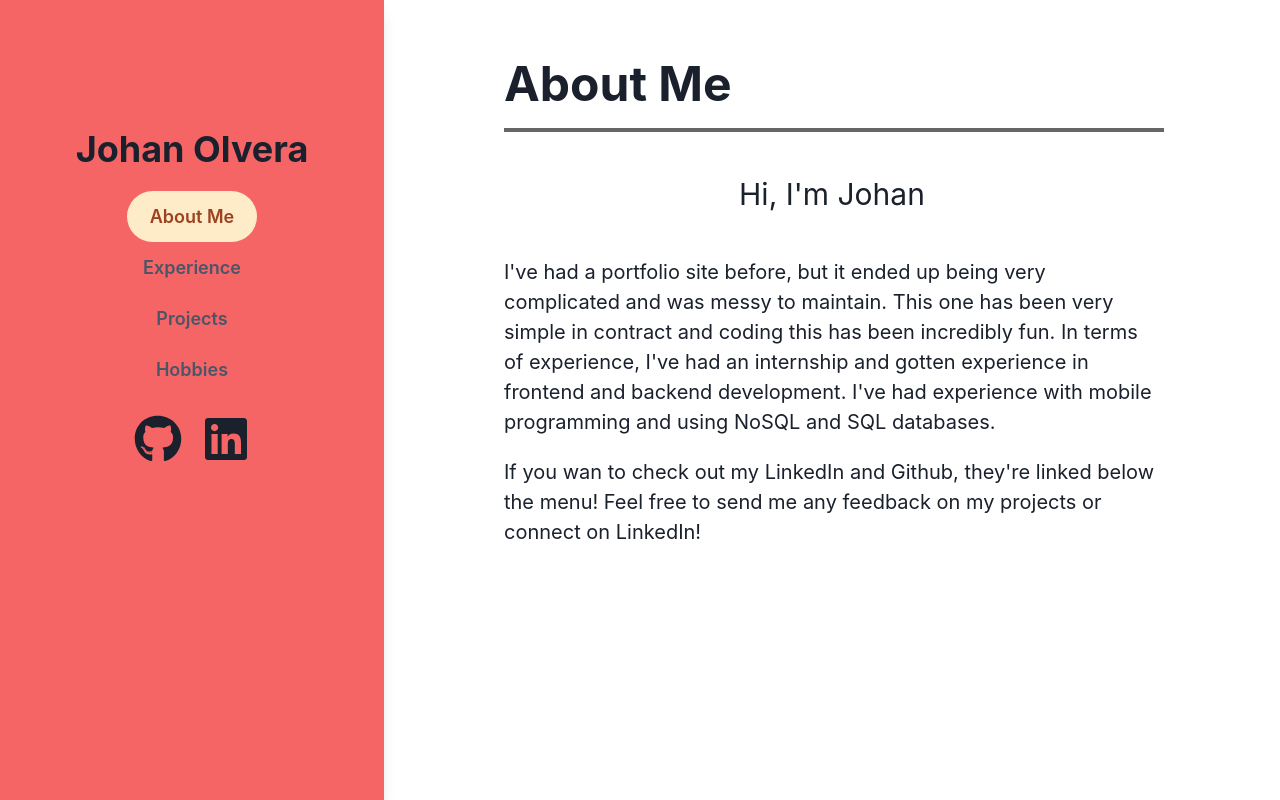
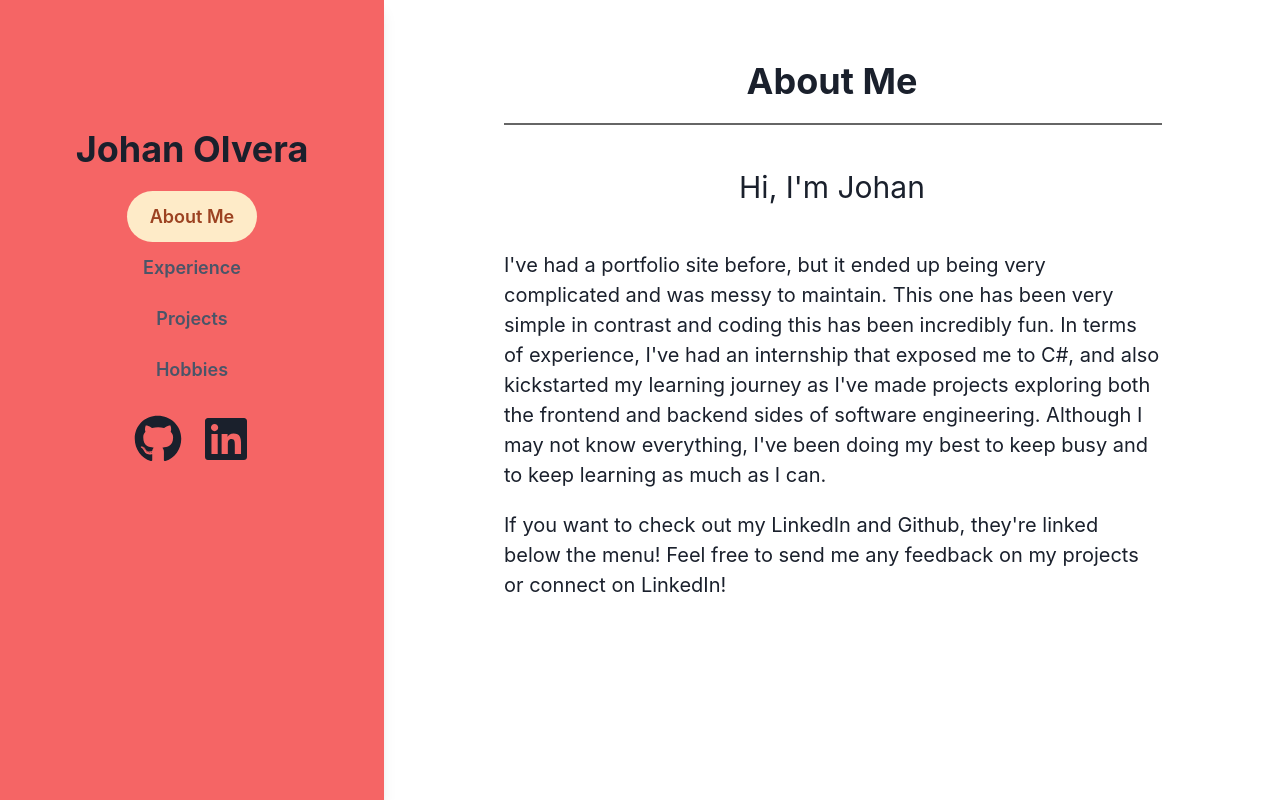
Before and after one commit to Jolvera2001/jolvera2001.github.io, a React (Vite) app: page / in a window 1280 px wide. Built offline with nearby package versions, Linux system fonts and the light colour scheme.

Commit message:
Added links to projects and reformatted site

```diff
--- a/src/App.jsx
+++ b/src/App.jsx
@@ -65,8 +65,10 @@ function App() {
           <SlideFade in={activeTab === 'aboutMe'}>
             <Box p={5} m={5}>
               <Stack spacing={5}>
-                <Heading size='2xl'>About Me</Heading>
-                <Divider borderWidth='2px' borderColor='black' />
+                <Center>
+                  <Heading>About Me</Heading>
+                </Center>
+                <Divider borderWidth='1.5px' borderColor='black' />
                 <Center>
                   <Text fontSize='3xl' my={5} >{personalData.aboutMeData.intro}</Text>
                 </Center>
@@ -80,8 +82,10 @@ function App() {
           <SlideFade in={activeTab === 'experience'}>
             <Box p={5} m={5}>
               <Stack spacing={5}>
-                <Heading size='2xl'>Experience</Heading>
-                <Divider borderWidth='2px' borderColor='black' />
+                <Center>
+                  <Heading>Experience</Heading>
+                </Center>
+                <Divider borderWidth='1.5px' borderColor='black' />
                 {personalData.experienceData.map((item) => (
                   <Box key={item.id}>
                     <HStack mb={2}>
@@ -96,7 +100,6 @@ function App() {
                     <Text fontSize='lg'>{item.description}</Text>
                     <Divider orientation='horizontal' borderColor="grey" mt={5} mr={2} />
                   </Box>
-
                 ))}
               </Stack>
             </Box>
@@ -106,8 +109,10 @@ function App() {
           <SlideFade in={activeTab === 'projects'}>
             <Box p={5} m={5}>
               <Stack spacing={4}>
-                <Heading size='2xl'>Projects</Heading>
-                <Divider borderWidth='2px' borderColor='black' />
+                <Center>
+                  <Heading>Projects</Heading>
+                </Center>
+                <Divider borderWidth='1.5px' borderColor='black' />
                 {personalData.projectsData.map((item) => (
                   <Box key={item.id}>
                     <Heading size='lg'>{item.name}</Heading>
@@ -116,7 +121,13 @@ function App() {
                     <Heading size='md'>Skills:</Heading>
                     <Text mb={2} fontSize='lg'>{item.skills}</Text>
                     <Heading size='md'>Description:</Heading>
-                    <Text fontSize='lg'>{item.description}</Text>
+                    <Text mb={5} fontSize='lg'>{item.description}</Text>
+                    <HStack>
+                      <Link href={item.link}>
+                        <Icon as={FaGithub} boxSize={10} />
+                      </Link>
+                    </HStack>
+                    <Text as='i'>Note: {item.linkDesc}</Text>
                     <Divider orientation='horizontal' borderColor="grey" mt={5} mr={2} />
                   </Box>
                 ))}
@@ -127,7 +138,12 @@ function App() {
           {activeTab === 'hobbies' &&
           <SlideFade in={activeTab === 'hobbies'}>
             <Box p={5} m={5}>
-              <Heading>Hobbies</Heading>
+              <Stack>
+                <Center>
+                  <Heading>Hobbies</Heading>
+                </Center>
+                <Divider borderWidth='1.5px' borderColor='black' />
+              </Stack>
             </Box>
           </SlideFade>
           }
--- a/src/assets/personalData.json
+++ b/src/assets/personalData.json
@@ -2,8 +2,8 @@
     "aboutMeData": {
         "intro": "Hi, I'm Johan",
         "opening": "This is my portfolio site! I'm an aspiring software engineer and currently in college. I'm within the last few semesters of my college career so I'm preparing for the real world soon.",
-        "body": "I've had a portfolio site before, but it ended up being very complicated and was messy to maintain. This one has been very simple in contract and coding this has been incredibly fun. In terms of experience, I've had an internship and gotten experience in frontend and backend development. I've had experience with mobile programming and using NoSQL and SQL databases.",
-        "closing": "If you wan to check out my LinkedIn and Github, they're linked below the menu! Feel free to send me any feedback on my projects or connect on LinkedIn!"
+        "body": "I've had a portfolio site before, but it ended up being very complicated and was messy to maintain. This one has been very simple in contrast and coding this has been incredibly fun. In terms of experience, I've had an internship that exposed me to C#, and also kickstarted my learning journey as I've made projects exploring both the frontend and backend sides of software engineering. Although I may not know everything, I've been doing my best to keep busy and to keep learning as much as I can.",
+        "closing": "If you want to check out my LinkedIn and Github, they're linked below the menu! Feel free to send me any feedback on my projects or connect on LinkedIn!"
     },
     "experienceData": [
         {
@@ -21,23 +21,26 @@
             "status": "Current Project",
             "description": "As sort of comical idea with the state of the current job market, this project is made as a way for a user to keep track of their job applications. It would be more user managed with them needing to update details on their own, but the aim is to make it much more manageable and easy compared to using something like Excel or Google Sheets. At this point, the project can easily expand to have other features.",
             "skills": "Backend Development, Frontend Development, Rust, React, MongoDB",
-            "link": "No current link, but available to view on my Github!"
+            "link": "https://github.com/Jolvera2001/AplCore",
+            "linkDesc": "No current link or deployment, but the codebase is available to view on my Github!"
         },
         {
             "name": "GoatPlaces",
             "date": "August 2023 - March 2024",
             "status": "Shelved",
-            "description": "Test Content",
+            "description": "This project was my senior project where I worked with two others. I was mainly focused on developing the backend and this was an incredibly rough project. The reasons included team coordination, discussions, lacking knowledge, etc, but in the end, we were able to get something going. After our presentation and shelving this project, I'm continuously thinking on different ways to improve this project if we ever work on it again. I'm hoping to get far with this project someday.",
             "skills": "Backend Development, RESTful APIs, ASP.NET Core, C#, MongoDB, JWTs, Microsoft Azure",
-            "link": "<link here> Current deployment is broken, but codebase is also available in Github"
+            "link": "https://github.com/Jolvera2001/goatApp",
+            "linkDesc": "The Current deployment on Azure is broken, but the codebase is also available in Github"
         },
         {
             "name": "Room World",
             "date": "Feburary 2024 - March 2024",
             "status": "Shelved",
-            "description": "Test Content",
+            "description": "This was more of a experimental project working with SingalR and websockets. It also introduced me to Typescript in React, which was incredibly difficult. I also used a 3D engine library and was aiming to use all of these to sort of make a game where one player can join another in a 'room' and sort of interact with each other in real time. I've only gotten as far as generating another player model within one's screen so I know I'm almost there with achieving somehing to show off.",
             "skills": "Backend Development, ASP.NET Core, SignalR, C#, React",
-            "link": "<link here> Current deployment is broken, but codebase is also available in Github"
+            "link": "https://github.com/Jolvera2001/Room-world",
+            "linkDesc": "The Codebase is available on Github!"
         }
     ],
     "hobbiesData": []
```
